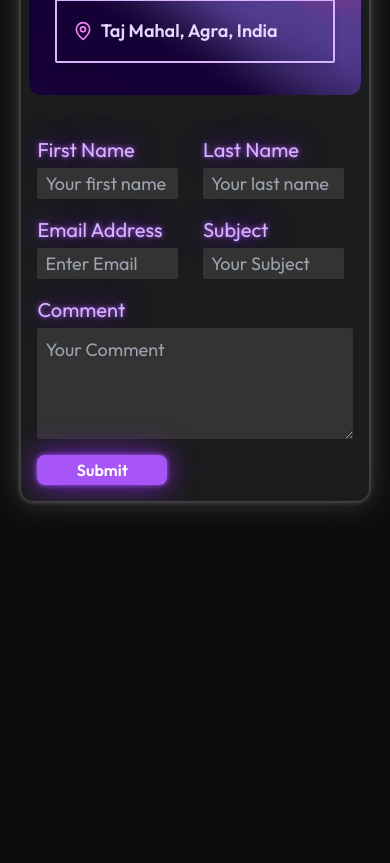
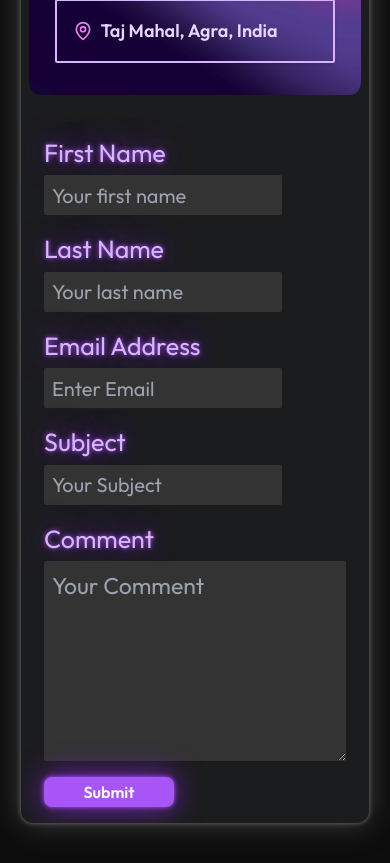
Before and after one commit to Tanmay-vats-sharma/Logix, a React (Vite) app in the folder Logix_Frontend/: page /events in a window 390 px wide. Shown: the part 3020-3883 px from the top of the page. Before the commit the page ends 3561 px from the top, so only its background shows below. Built offline with nearby package versions, Linux system fonts and the light colour scheme; a web font is replaced by a local one; what tailwindcss-motion would draw is missing.

Commit message:
Design for contact form updated

```diff
--- a/Logix_Frontend/src/components/pages/eventPage/Contact Us/ContactForm.jsx
+++ b/Logix_Frontend/src/components/pages/eventPage/Contact Us/ContactForm.jsx
@@ -1,62 +1,62 @@
 import React from "react";
-import Button from "../../../common/button";
+import Button from "../../../common/Button";
 const ContactForm = () => {
   return (
     <>
-      <div className="lg:h-[93%]  lg:w-[60%]">
-        <div className="h-20 w-[100%]  flex">
-          <div className="w-[50%] h-[100%]  flex flex-col p-2 ">
-            <label className="text-[20px] lg:text-[19px] text-purple-300 mb-[3px] neon-purple-text">
+      <div className="lg:h-[93%] h-auto lg:w-[60%]">
+        <div className="h-30 lg:h-20 w-[100%]  flex flex-col lg:flex-row">
+          <div className="w-[80%] lg:w-[50%] h-[100%]  flex flex-col p-2 ">
+            <label className="text-[25px] lg:text-[19px] text-purple-300 mb-[3px] neon-purple-text">
               First Name
             </label>
             <input
               type="text"
               placeholder="Your first name"
-              className="w-[94%] lg:w-[80%] outline-none text-[18px] lg:text-[16px]  bg-[rgb(51,51,51)] rounded-sm px-2 h-8"
+              className="w-[100%] lg:w-[80%] outline-none text-[20px] lg:text-[16px]  bg-[rgb(51,51,51)] rounded-sm px-2 h-10 lg:h-8"
             />
           </div>
-          <div className="w-[50%] h-[100%]  flex flex-col p-2 ">
-            <label className="text-[20px] lg:text-[19px] text-purple-300 mb-[3px] neon-purple-text">
+          <div className="w-[80%] lg:w-[50%] h-[100%]  flex flex-col p-2 ">
+            <label className="text-[25px] lg:text-[19px] text-purple-300 mb-[3px] neon-purple-text">
               Last Name
             </label>
             <input
               type="text"
               placeholder="Your last name"
-              className="w-[94%] lg:w-[80%] outline-none text-[18px] lg:text-[16px]  bg-[rgb(51,51,51)] rounded-sm px-2 h-8"
+              className="w-[100%] lg:w-[80%] outline-none text-[20px] lg:text-[16px]  bg-[rgb(51,51,51)] rounded-sm px-2 h-10 lg:h-8"
             />
           </div>
         </div>
-        <div className="h-20 w-[100%] flex">
-          <div className="w-[50%] h-[100%]  flex flex-col p-2 ">
-            <label className="text-[20px] lg:text-[19px] text-purple-300 mb-[3px] neon-purple-text">
+        <div className="h-30 lg:h-20 w-[100%] flex flex-col lg:flex-row">
+          <div className="w-[80%] lg:w-[50%] h-[100%]  flex flex-col p-2 ">
+            <label className="text-[25px] lg:text-[19px] text-purple-300 mb-[3px] neon-purple-text">
               Email Address
             </label>
             <input
               type="text"
               placeholder="Enter Email"
-              className=" w-[94%] lg:w-[80%] outline-none  bg-[rgb(51,51,51)] text-[18px] lg:text-[16px] rounded-sm px-2 h-8"
+              className=" w-[100%] lg:w-[80%] outline-none  bg-[rgb(51,51,51)] text-[20px] lg:text-[16px] rounded-sm px-2 h-10 lg:h-8"
             />
           </div>
-          <div className="w-[50%] h-[100%]  flex flex-col p-2 ">
-            <label className="text-[20px] lg:text-[19px] text-purple-300 mb-[3px] neon-purple-text">
+          <div className="w-[80%] h-[100%]  flex flex-col p-2 ">
+            <label className="text-[25px] lg:text-[19px] text-purple-300 mb-[3px] neon-purple-text">
               Subject
             </label>
             <input
               type="text"
               placeholder="Your Subject"
-              className="w-[94%] lg:w-[80%] outline-none text-[18px] lg:text-[16px]  bg-[rgb(51,51,51)] rounded-sm px-2 h-8"
+              className="w-[100%] lg:w-[80%] outline-none text-[20px] lg:text-[16px]  bg-[rgb(51,51,51)] rounded-sm px-2 h-10 lg:h-8"
             />
           </div>
         </div>
-        <div className="h-40 w-[100%] p-2 flex flex-col">
-          <label className="text-[20px] lg:text-[19px] text-purple-300 mb-[3px] neon-purple-text">
+        <div className="h-64 lg:h-40 w-[100%] p-2 flex flex-col">
+          <label className="text-[25px] lg:text-[19px] text-purple-300 mb-[3px] neon-purple-text">
             Comment
           </label>
           <textarea
             name=""
             id=""
             placeholder="Your Comment"
-            className="w-[100%] h-[100%] lg:h-[95%] outline-none text-[18px] lg:text-[16px]   bg-[rgb(51,51,51)] rounded-sm p-2"
+            className="w-[100%] h-[100%] lg:h-[95%] outline-none text-[23px] lg:text-[16px]   bg-[rgb(51,51,51)] rounded-sm p-2"
           ></textarea>
         </div>
         <div className="p-2 flex flex-col items-start lg:h-[50px] w-[100%] justify-start">
```
